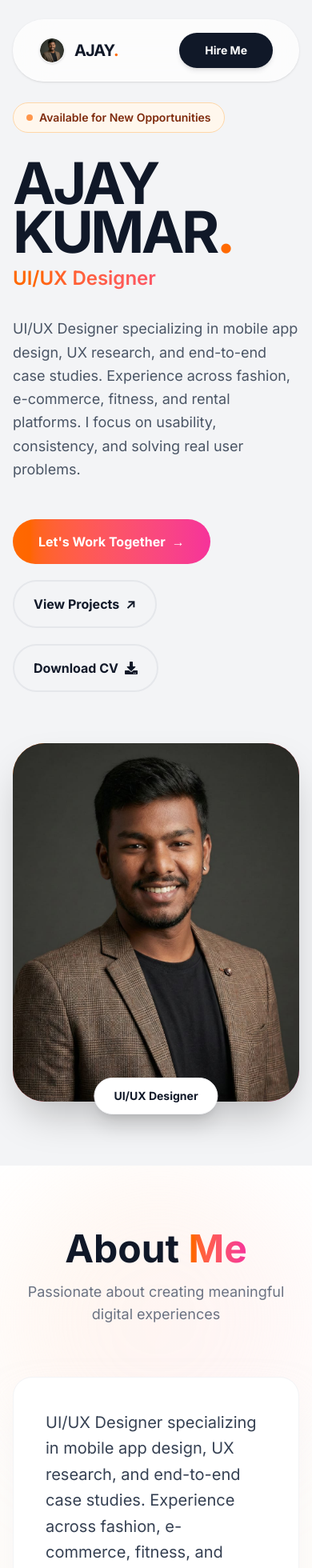
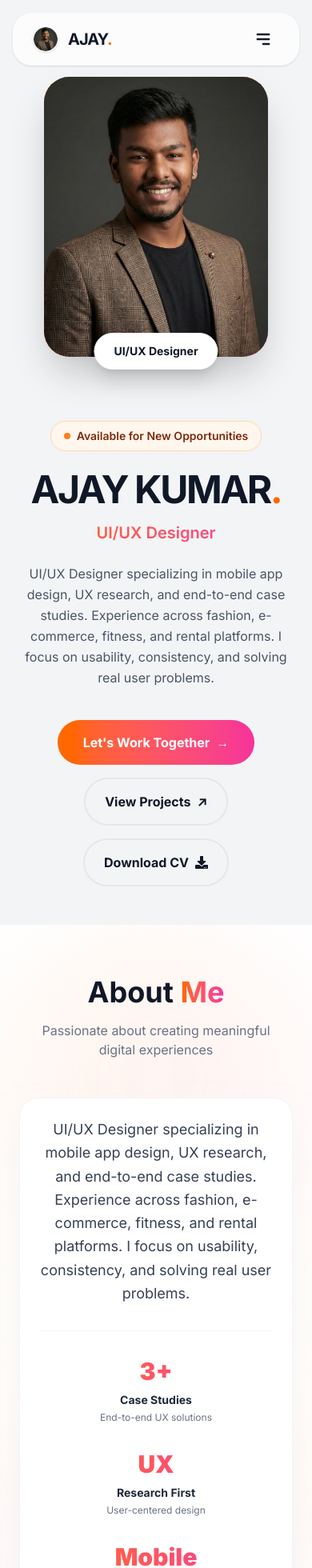
Before and after one commit to Ajay-1234567/Personal-Portfolio, a Next.js app: page / in a window 390 px wide. Shown: the top 1960 px of the page at 80% size. Built offline with nearby package versions, Linux system fonts and the light colour scheme.

Commit message:
feat: improve mobile responsiveness

```diff
--- a/app/components/homepage/about/index.jsx
+++ b/app/components/homepage/about/index.jsx
@@ -4,7 +4,7 @@ import { personalData } from "@/utils/data/personal-data";
 
 function AboutSection() {
   return (
-    <div id="about" className="py-20 lg:py-28 bg-gradient-to-b from-white via-orange-50/30 to-white relative overflow-hidden">
+    <div id="about" className="py-16 md:py-20 lg:py-28 bg-gradient-to-b from-white via-orange-50/30 to-white relative overflow-hidden">
       {/* Background Decorative Elements */}
       <div className="absolute top-0 right-0 w-96 h-96 bg-gradient-to-br from-orange-200/20 to-pink-200/20 rounded-full blur-3xl"></div>
       <div className="absolute bottom-0 left-0 w-96 h-96 bg-gradient-to-tr from-pink-200/20 to-orange-200/20 rounded-full blur-3xl"></div>
@@ -12,36 +12,36 @@ function AboutSection() {
       <div className="container mx-auto px-4 relative z-10">
         <div className="max-w-5xl mx-auto">
           {/* Section Header with Subtitle */}
-          <div className="text-center mb-16">
-            <h2 className="text-5xl md:text-6xl font-bold text-gray-900 mb-4">
+          <div className="text-center mb-12 md:mb-16">
+            <h2 className="text-4xl md:text-6xl font-bold text-gray-900 mb-4">
               About <span className="bg-gradient-to-r from-orange-500 to-pink-500 bg-clip-text text-transparent">Me</span>
             </h2>
-            <p className="text-lg text-gray-500 max-w-2xl mx-auto">
+            <p className="text-base md:text-lg text-gray-500 max-w-2xl mx-auto px-4">
               Passionate about creating meaningful digital experiences
             </p>
           </div>
 
           {/* Main Content Card */}
-          <div className="bg-white rounded-3xl shadow-2xl shadow-gray-200/50 p-10 md:p-12 border border-gray-100 hover:shadow-3xl transition-shadow duration-500">
+          <div className="bg-white rounded-3xl shadow-2xl shadow-gray-200/50 p-6 md:p-12 border border-gray-100 hover:shadow-3xl transition-shadow duration-500 mx-2 md:mx-0">
             {/* Description with Better Typography */}
-            <p className="text-xl md:text-2xl text-gray-700 leading-relaxed">
+            <p className="text-lg md:text-2xl text-gray-700 leading-relaxed text-center lg:text-left">
               {personalData.description}
             </p>
 
             {/* Professional Highlights - UX Focused */}
-            <div className="grid grid-cols-1 md:grid-cols-3 gap-8 mt-10 pt-10 border-t border-gray-100">
+            <div className="grid grid-cols-1 sm:grid-cols-3 gap-8 mt-8 md:mt-10 pt-8 md:pt-10 border-t border-gray-100">
               <div className="text-center">
-                <div className="text-4xl font-black bg-gradient-to-r from-orange-500 to-pink-500 bg-clip-text text-transparent mb-3">3+</div>
+                <div className="text-3xl md:text-4xl font-black bg-gradient-to-r from-orange-500 to-pink-500 bg-clip-text text-transparent mb-2 md:mb-3">3+</div>
                 <div className="text-sm font-bold text-gray-800 mb-1">Case Studies</div>
                 <div className="text-xs text-gray-500">End-to-end UX solutions</div>
               </div>
               <div className="text-center">
-                <div className="text-4xl font-black bg-gradient-to-r from-orange-500 to-pink-500 bg-clip-text text-transparent mb-3">UX</div>
+                <div className="text-3xl md:text-4xl font-black bg-gradient-to-r from-orange-500 to-pink-500 bg-clip-text text-transparent mb-2 md:mb-3">UX</div>
                 <div className="text-sm font-bold text-gray-800 mb-1">Research First</div>
                 <div className="text-xs text-gray-500">User-centered design</div>
               </div>
               <div className="text-center">
-                <div className="text-4xl font-black bg-gradient-to-r from-orange-500 to-pink-500 bg-clip-text text-transparent mb-3">Mobile</div>
+                <div className="text-3xl md:text-4xl font-black bg-gradient-to-r from-orange-500 to-pink-500 bg-clip-text text-transparent mb-2 md:mb-3">Mobile</div>
                 <div className="text-sm font-bold text-gray-800 mb-1">App Design</div>
                 <div className="text-xs text-gray-500">iOS & Android platforms</div>
               </div>
--- a/app/components/homepage/hero-section/index.jsx
+++ b/app/components/homepage/hero-section/index.jsx
@@ -7,11 +7,11 @@ import { FaDownload } from "react-icons/fa";
 
 function HeroSection() {
   return (
-    <section className="relative min-h-screen pt-32 pb-20 flex items-center justify-center overflow-hidden bg-[#f3f4f6]">
+    <section className="relative min-h-[90vh] md:min-h-screen pt-24 pb-12 md:pt-32 md:pb-20 flex items-center justify-center overflow-hidden bg-[#f3f4f6]">
       <div className="container mx-auto px-4 relative z-10">
-        <div className="grid grid-cols-1 lg:grid-cols-2 gap-16 items-center">
+        <div className="grid grid-cols-1 lg:grid-cols-2 gap-10 md:gap-16 items-center">
           {/* Left Column - Content */}
-          <div className="space-y-8">
+          <div className="space-y-6 md:space-y-8 order-2 lg:order-1 text-center lg:text-left">
             {/* Professional Badge */}
             <div className="inline-flex items-center gap-2 bg-orange-50 border border-orange-200 px-4 py-2 rounded-full">
               <div className="w-2 h-2 bg-orange-500 rounded-full animate-pulse"></div>
@@ -20,21 +20,21 @@ function HeroSection() {
 
             {/* Title with Enhanced Typography */}
             <div>
-              <h1 className="text-7xl md:text-8xl lg:text-9xl font-bold tracking-tighter text-gray-900 leading-[0.85] mb-3 uppercase">
+              <h1 className="text-5xl sm:text-7xl md:text-8xl lg:text-9xl font-bold tracking-tighter text-gray-900 leading-none md:leading-[0.85] mb-4 uppercase">
                 {personalData.name}<span className="text-orange-500">.</span>
               </h1>
-              <p className="text-2xl md:text-3xl font-semibold bg-gradient-to-r from-orange-500 to-pink-500 bg-clip-text text-transparent">
+              <p className="text-xl md:text-3xl font-semibold bg-gradient-to-r from-orange-500 to-pink-500 bg-clip-text text-transparent">
                 {personalData.designation}
               </p>
             </div>
 
             {/* Professional Tagline */}
-            <p className="text-lg md:text-xl text-gray-600 max-w-xl leading-relaxed">
+            <p className="text-base md:text-xl text-gray-600 max-w-xl mx-auto lg:mx-0 leading-relaxed">
               {personalData.description}
             </p>
 
             {/* CTAs with Enhanced Styling */}
-            <div className="flex flex-wrap items-center gap-5 pt-4">
+            <div className="flex flex-wrap items-center justify-center lg:justify-start gap-4 md:gap-5 pt-4">
               <Link
                 href="#contact"
                 className="group bg-gradient-to-r from-orange-500 to-pink-500 text-white px-8 py-4 rounded-full font-bold text-base hover:shadow-2xl hover:shadow-orange-500/30 transition-all duration-300 hover:scale-105 active:scale-95"
@@ -63,10 +63,10 @@ function HeroSection() {
           </div>
 
           {/* Right Column - Profile Photo */}
-          <div className="relative">
+          <div className="relative order-1 lg:order-2 mb-10 lg:mb-0">
             {/* Professional Profile Display */}
-            <div className="relative w-full aspect-[4/5] max-w-md mx-auto rounded-[2.5rem] overflow-hidden shadow-2xl bg-gradient-to-br from-orange-500 to-pink-500 p-1">
-              <div className="w-full h-full bg-white rounded-[2.3rem] overflow-hidden">
+            <div className="relative w-[280px] sm:w-[350px] md:w-full aspect-[4/5] max-w-md mx-auto rounded-[2rem] md:rounded-[2.5rem] overflow-hidden shadow-2xl bg-gradient-to-br from-orange-500 to-pink-500 p-1">
+              <div className="w-full h-full bg-white rounded-[1.8rem] md:rounded-[2.3rem] overflow-hidden">
                 <Image
                   src={personalData.profile || '/profile.png'}
                   alt={`${personalData.name} - ${personalData.designation}`}
@@ -79,7 +79,7 @@ function HeroSection() {
             </div>
 
             {/* Floating Badge */}
-            <div className="absolute -bottom-4 left-1/2 -translate-x-1/2 bg-white px-6 py-3 rounded-full shadow-xl border border-gray-100">
+            <div className="absolute -bottom-4 left-1/2 -translate-x-1/2 bg-white px-6 py-3 rounded-full shadow-xl border border-gray-100 whitespace-nowrap">
               <p className="text-sm font-bold text-gray-900">{personalData.designation}</p>
             </div>
           </div>
--- a/app/components/navbar.jsx
+++ b/app/components/navbar.jsx
@@ -1,14 +1,25 @@
 "use client";
 
 import Link from 'next/link';
-
 import Image from 'next/image';
+import { useState } from 'react';
+import { HiMenuAlt3, HiX } from 'react-icons/hi';
 
 function Navbar() {
+  const [isOpen, setIsOpen] = useState(false);
+
+  const toggleMenu = () => setIsOpen(!isOpen);
+
+  const navLinks = [
+    { name: 'About', href: '#about' },
+    { name: 'Case Studies', href: '#projects' },
+    { name: 'Contact', href: '#contact' },
+  ];
+
   return (
     <nav className="fixed top-0 left-0 right-0 z-50 transition-all duration-300">
-      <div className="container mx-auto px-4 py-6">
-        <div className="bg-white/70 backdrop-blur-xl border border-white/20 rounded-full px-8 py-4 flex items-center justify-between shadow-sm">
+      <div className="container mx-auto px-4 py-4 md:py-6">
+        <div className="bg-white/70 backdrop-blur-xl border border-white/20 rounded-3xl md:rounded-full px-6 md:px-8 py-3 md:py-4 flex items-center justify-between shadow-sm relative">
           {/* Logo */}
           <Link href="/" className="flex items-center gap-3 group">
             <div className="relative w-8 h-8 rounded-full overflow-hidden border border-gray-100 shadow-sm group-hover:scale-110 transition-transform duration-300">
@@ -22,20 +33,54 @@ function Navbar() {
             <span className="text-xl font-bold tracking-tighter text-gray-900 group-hover:text-orange-500 transition-colors">AJAY<span className="text-orange-500">.</span></span>
           </Link>
 
-          {/* Nav Links */}
+          {/* Desktop Nav Links */}
           <div className="hidden md:flex items-center gap-10">
-            <Link href="#about" className="text-sm font-semibold text-gray-600 hover:text-orange-500 transition-colors">About</Link>
-            <Link href="#projects" className="text-sm font-semibold text-gray-600 hover:text-orange-500 transition-colors">Case Studies</Link>
-            <Link href="#contact" className="text-sm font-semibold text-gray-600 hover:text-orange-500 transition-colors">Contact</Link>
+            {navLinks.map((link) => (
+              <Link key={link.name} href={link.href} className="text-sm font-semibold text-gray-600 hover:text-orange-500 transition-colors">
+                {link.name}
+              </Link>
+            ))}
           </div>
 
-
           <div className="flex items-center gap-4">
-            <Link href="#contact" className="bg-gray-900 text-white px-8 py-3 rounded-full text-sm font-bold hover:bg-orange-600 hover:scale-105 active:scale-95 transition-all shadow-md">
+            <Link href="#contact" className="hidden sm:inline-block bg-gray-900 text-white px-8 py-3 rounded-full text-sm font-bold hover:bg-orange-600 hover:scale-105 active:scale-95 transition-all shadow-md">
               Hire Me
             </Link>
+
+            {/* Mobile Menu Button */}
+            <button
+              onClick={toggleMenu}
+              className="md:hidden p-2 text-gray-900 hover:bg-gray-100 rounded-full transition-colors"
+              aria-label="Toggle Menu"
+            >
+              {isOpen ? <HiX size={24} /> : <HiMenuAlt3 size={24} />}
+            </button>
           </div>
 
+          {/* Mobile Menu Drawer */}
+          {isOpen && (
+            <div className="absolute top-full left-0 right-0 mt-4 mx-0 md:hidden animate-in fade-in slide-in-from-top-4 duration-300">
+              <div className="bg-white/95 backdrop-blur-xl border border-white/20 rounded-3xl p-6 shadow-xl flex flex-col gap-4">
+                {navLinks.map((link) => (
+                  <Link
+                    key={link.name}
+                    href={link.href}
+                    onClick={() => setIsOpen(false)}
+                    className="text-lg font-bold text-gray-800 hover:text-orange-500 transition-colors py-2 border-b border-gray-50 last:border-0"
+                  >
+                    {link.name}
+                  </Link>
+                ))}
+                <Link
+                  href="#contact"
+                  onClick={() => setIsOpen(false)}
+                  className="bg-gradient-to-r from-orange-500 to-pink-500 text-white text-center py-4 rounded-2xl font-bold mt-2 shadow-lg shadow-orange-500/20"
+                >
+                  Hire Me
+                </Link>
+              </div>
+            </div>
+          )}
         </div>
       </div>
     </nav>
```
Also changed, not shown: app/components/helper/scroll-to-top.jsx (+11 -9 lines), app/components/homepage/contact/index.jsx (+17 -17 lines), app/components/homepage/projects/index.jsx (+5 -5 lines), app/components/homepage/projects/project-card.jsx (+11 -11 lines), app/components/homepage/skills/index.jsx (+4 -4 lines).
